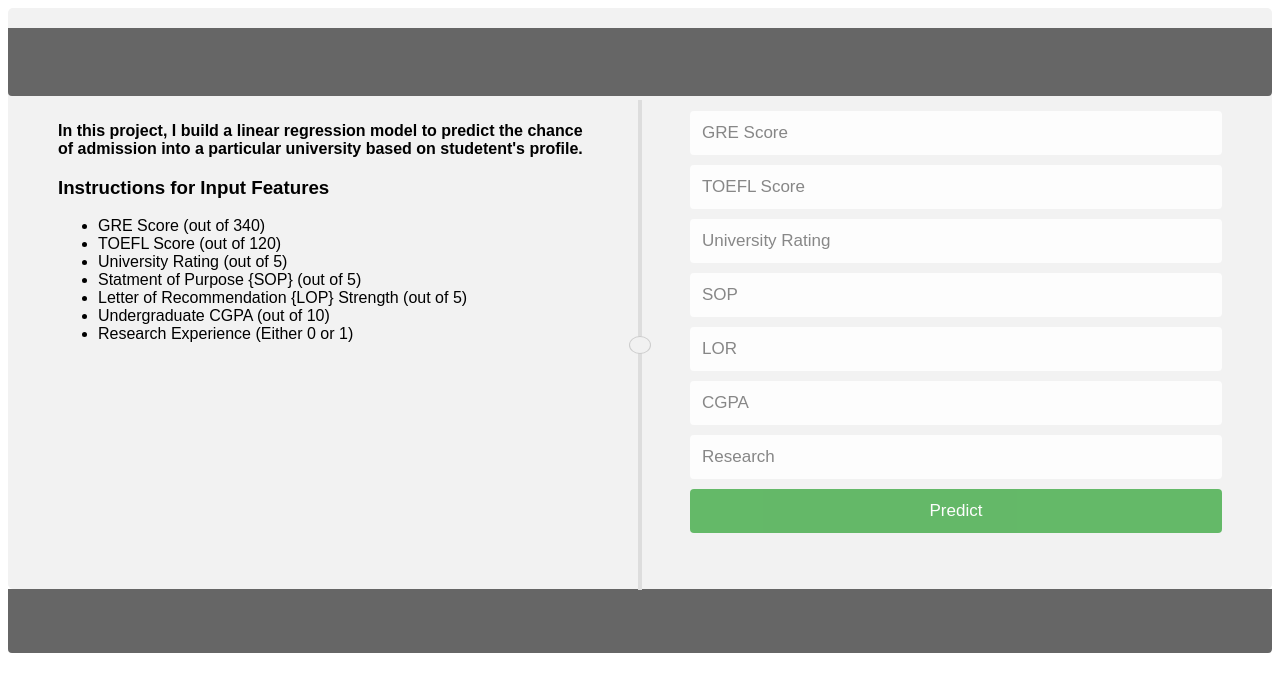
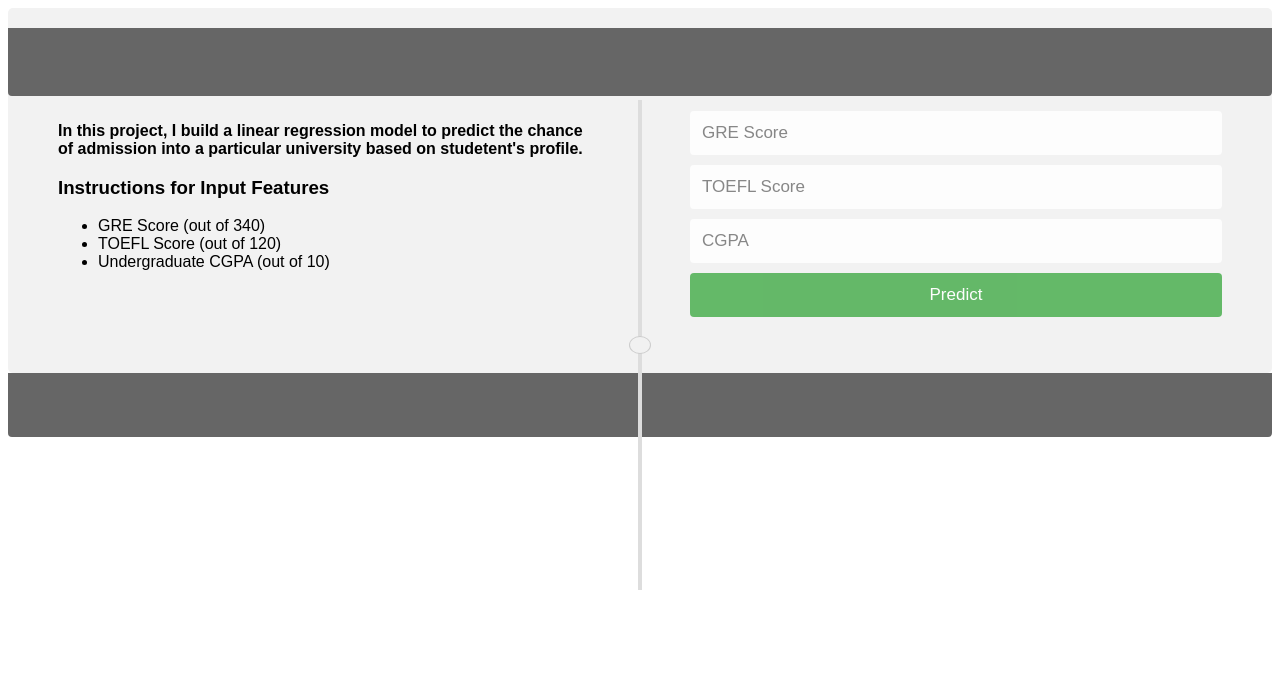
Before and after one commit to debajyoti2050/AdmissionPrediction, a Flask app: page / in a window 1280 px wide. Shown: the top 692 px of the page. Run offline with Flask 2, Linux system fonts and the light colour scheme; parts of the project's set-up code (start-up, migrations or seed data) failed here and were passed over.

Commit message:
Update index.html

```diff
--- a/templates/index.html
+++ b/templates/index.html
@@ -146,11 +146,11 @@ input[type=submit]:hover {
       <ul>
 			<li>GRE Score (out of 340)</li>
 			<li>TOEFL Score (out of 120)</li>
-			<li>University Rating (out of 5)</li>
-			<li>Statment of Purpose {SOP} (out of 5)</li>
-			<li>Letter of Recommendation {LOP} Strength (out of 5)</li>
+
+
+
 			<li>Undergraduate CGPA (out of 10)</li>
-			<li>Research Experience (Either 0 or 1)</li>
+
 
 	  </ul>
       </div>
@@ -161,11 +161,9 @@ input[type=submit]:hover {
 
 			<input type="number" name="GRE Score" placeholder="GRE Score" required="required" min="0" max="340"/>
 			<input type="number" name="TOEFL Score" placeholder="TOEFL Score" required="required" min="0" max="120"/>
-			<input type="number" name="University Rating" placeholder="University Rating" required="required" min="1" max="5"/>
-			<input type="number" name="SOP" placeholder="SOP" required="required" onkeypress="return check(event,value)" step="0.1" min="1" max="5"/>
-			<input type="number" name="LOR" placeholder="LOR" required="required" onkeypress="return check(event,value)" step="0.1" min="1" max="5"/>
+
 			<input type="number" name="CGPA" placeholder="CGPA" required="required" onkeypress="return check(event,value)" step="0.01" min="1" max="10"/>
-			<input type="number" name="Research" placeholder="Research" required="required" min="0" max="1"/>
+
 
 			<input type="submit" value="Predict"></input>
 
```
